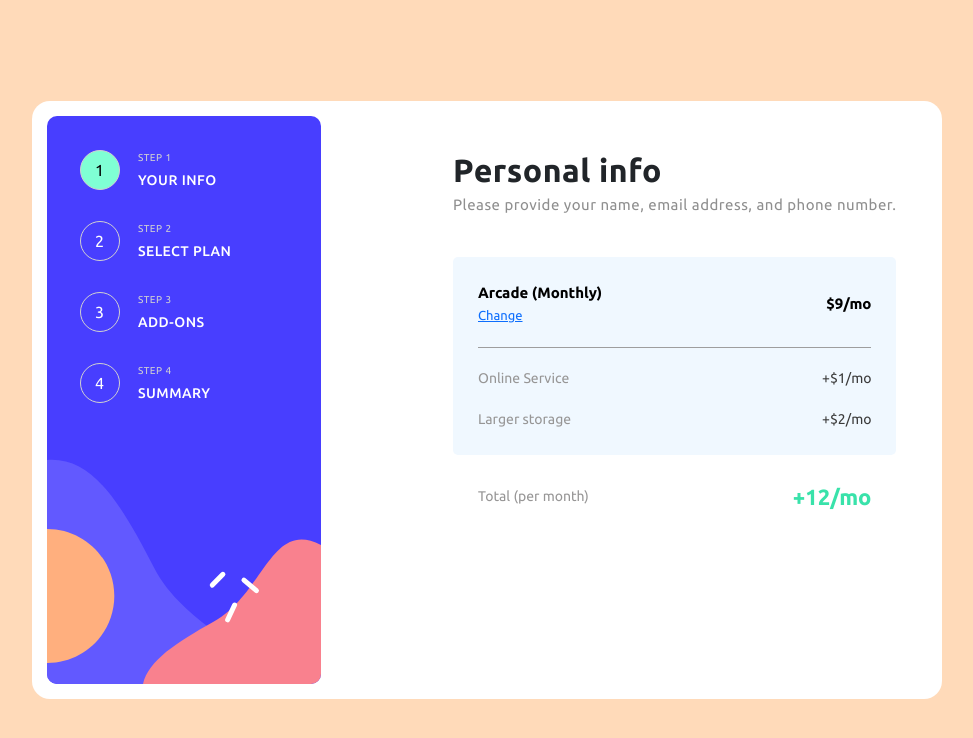
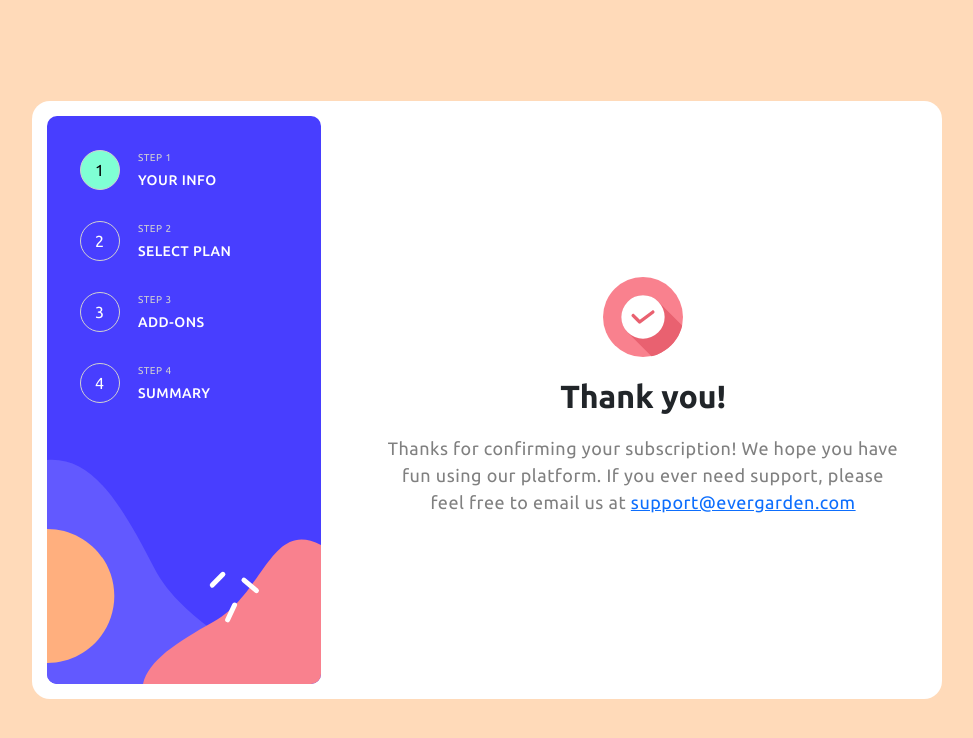
Before and after one commit to art3mes/multi-step-form, a plain HTML site: page index.html in a window 1280 px wide. Shown: the whole page, without its empty margins (153-1126 px from the left). Drawn offline with nearby package versions, Linux system fonts and the light colour scheme.

Commit message:
final step done

```diff
--- a/assets/CSS-JS/main.css
+++ b/assets/CSS-JS/main.css
@@ -77,6 +77,8 @@ body{
     letter-spacing: 0.5px;
     margin-top: 30px;
     position: relative;
+    /* align-items: center;
+    justify-content: center; */
 }
 .main-header{
     display: flex;
@@ -94,7 +96,6 @@ body{
 .main-body{
     display: flex;
     flex-direction: column;
-
 }
 .inputs{
     display: flex;
@@ -265,6 +266,7 @@ input[type="text"]:focus, input[type="email"]:focus, input[type="number"]:focus
   display:none;
   flex-direction: column;
   row-gap: 30px;
+  letter-spacing: 0;
 }
 .plan-types{
   display: flex;
@@ -278,7 +280,7 @@ input[type="text"]:focus, input[type="email"]:focus, input[type="number"]:focus
   border: 1px solid rgb(202, 202, 202);
   border-radius: 8px;
   padding: 15px;
-  height: 150px;
+  height: 180px;
   width: 130px;
   cursor: pointer;
   transition: all 0.3s;
@@ -312,7 +314,12 @@ input[type="text"]:focus, input[type="email"]:focus, input[type="number"]:focus
   font-weight: 500;
   letter-spacing: normal;
 }
-
+.plan-yearly{
+  display: flex;
+  font-size: 12px;
+  font-weight: 400;
+  color: rgb(135, 135, 255);
+}
 /*-------------------------------------------*/
 
 .step3-body{
@@ -365,7 +372,7 @@ input[type="text"]:focus, input[type="email"]:focus, input[type="number"]:focus
 
 /*--------------------------------------------------*/
 .step4-body{
-  display: flex;
+  display: none;
   flex-direction: column;
   letter-spacing: 0;
   font-size: 14px;
@@ -411,3 +418,25 @@ input[type="text"]:focus, input[type="email"]:focus, input[type="number"]:focus
   align-items: center;
   padding: 25px;
 }
+/*---------------------------------------------------*/
+.final-step{
+  display: flex;
+  align-items: center;
+  justify-content: center;
+  row-gap: 15px;
+  flex-direction: column;
+  text-align: center;
+  height: 500px;
+  margin-left: -70px;
+}
+
+.final-step-thank{
+  font-size: 32px;
+  font-weight: 700;
+  letter-spacing: 0;
+}
+.final-step-text{
+  font-size: 18px;
+  color: gray;
+  width: 520px;
+}
--- a/index.html
+++ b/index.html
@@ -51,10 +51,10 @@
 
     </div>
     <div class="main-right">
-      <div class="main-header">
+      <!-- <div class="main-header">
         <div class="header-top">Personal info</div>
         <div class="header-bottom">Please provide your name, email address, and phone number.</div>
-      </div>
+      </div> -->
       <div class="main-body">
         <div class="step1-body">  <!--form body-->
           <form action="#" method="post" onsubmit="handleSubmit(event)">
@@ -89,6 +89,7 @@
               <div class="plan-info">
                 <div>Arcade</div>
                 <div class="plan-cost">$9/mo</div>
+                <div class="plan-yearly">2 months free</div>
               </div>
             </div>
             <div class="plan-two">
@@ -96,6 +97,7 @@
               <div class="plan-info">
                 <div>Advanced</div>
                 <div class="plan-cost">$12/mo</div>
+                <div class="plan-yearly">2 months free</div>
               </div>
             </div>
             <div class="plan-three">
@@ -103,6 +105,7 @@
               <div class="plan-info">
                 <div>Pro</div>
                 <div class="plan-cost">$15/mo</div>
+                <div class="plan-yearly">2 months free</div>
               </div>
             </div>
           </div>
@@ -175,6 +178,14 @@
           </div>
         </div>
 
+        <div class="final-step">
+          <div class="final-step-img"><svg xmlns="http://www.w3.org/2000/svg" width="80" height="80" viewBox="0 0 80 80"><g fill="none"><circle cx="40" cy="40" r="40" fill="#F9818E"/><path fill="#E96170" d="M48.464 79.167c.768-.15 1.53-.321 2.288-.515a40.04 40.04 0 0 0 3.794-1.266 40.043 40.043 0 0 0 3.657-1.63 40.046 40.046 0 0 0 12.463-9.898A40.063 40.063 0 0 0 78.3 51.89c.338-1.117.627-2.249.867-3.391L55.374 24.698a21.6 21.6 0 0 0-15.332-6.365 21.629 21.629 0 0 0-15.344 6.365c-8.486 8.489-8.486 22.205 0 30.694l23.766 23.775Z"/><path fill="#FFF" d="M40.003 18.333a21.58 21.58 0 0 1 15.31 6.351c8.471 8.471 8.471 22.158 0 30.63-8.47 8.47-22.156 8.47-30.627 0-8.47-8.472-8.47-22.159 0-30.63a21.594 21.594 0 0 1 15.317-6.35Zm9.865 15c-.316.028-.622.15-.872.344l-12.168 9.13-5.641-5.642c-1.224-1.275-3.63 1.132-2.356 2.356l6.663 6.663c.56.56 1.539.63 2.173.156l13.326-9.995c1.122-.816.43-2.993-.956-3.013a1.666 1.666 0 0 0-.17 0Z"/></g></svg></div>
+          <div class="final-step-thank">Thank you!</div>
+          <div class="final-step-text">Thanks for confirming your subscription! We hope you have fun
+            using our platform. If you ever need support, please feel free
+            to email us at <a href="#">support@evergarden.com</a></div>
+        </div>
+
         <div class="footer-buttons">
           <div class="button-left global">Go Back</div>
           <div class="button-right global"><button type="s">Next Step</button></div>
@@ -205,8 +216,6 @@
 
    Thank you!
 
-   Thanks for confirming your subscription! We hope you have fun
-   using our platform. If you ever need support, please feel free
-   to email us at support@loremgaming.com.
+
 
    <!-- Step 5 end -->
```
